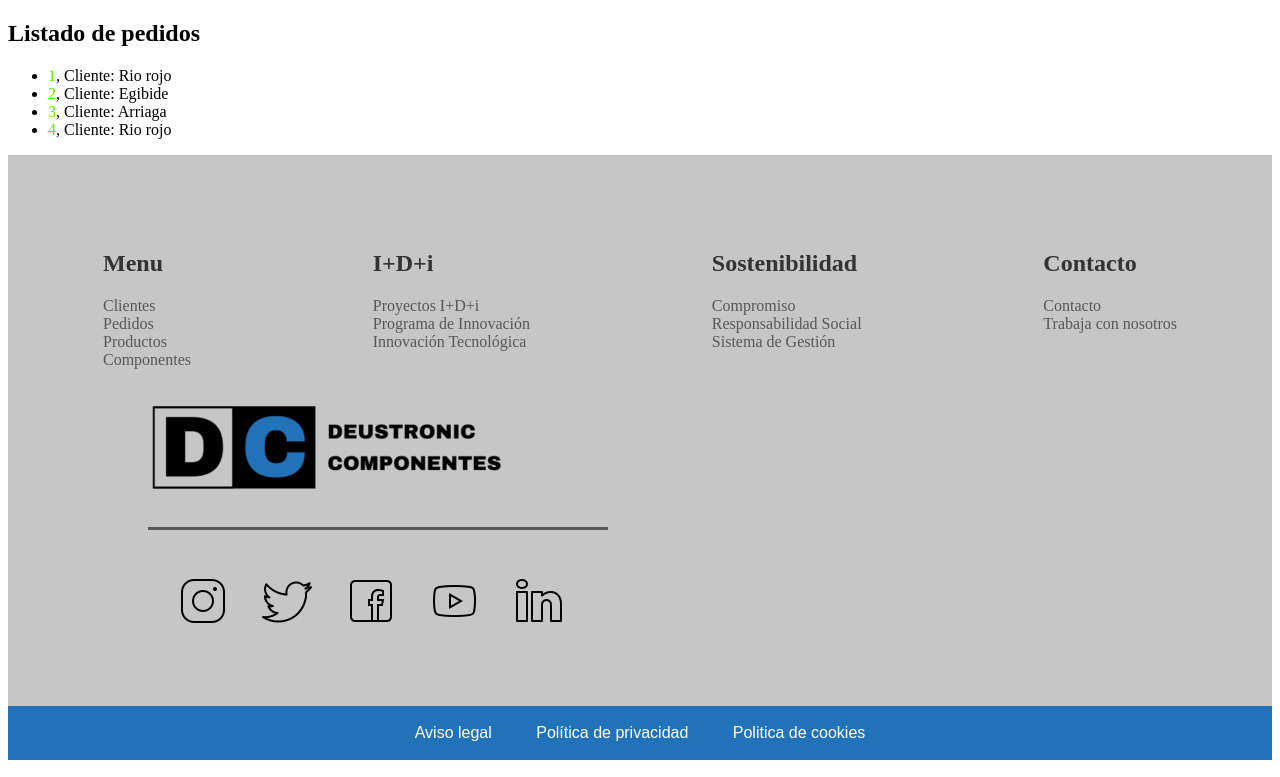
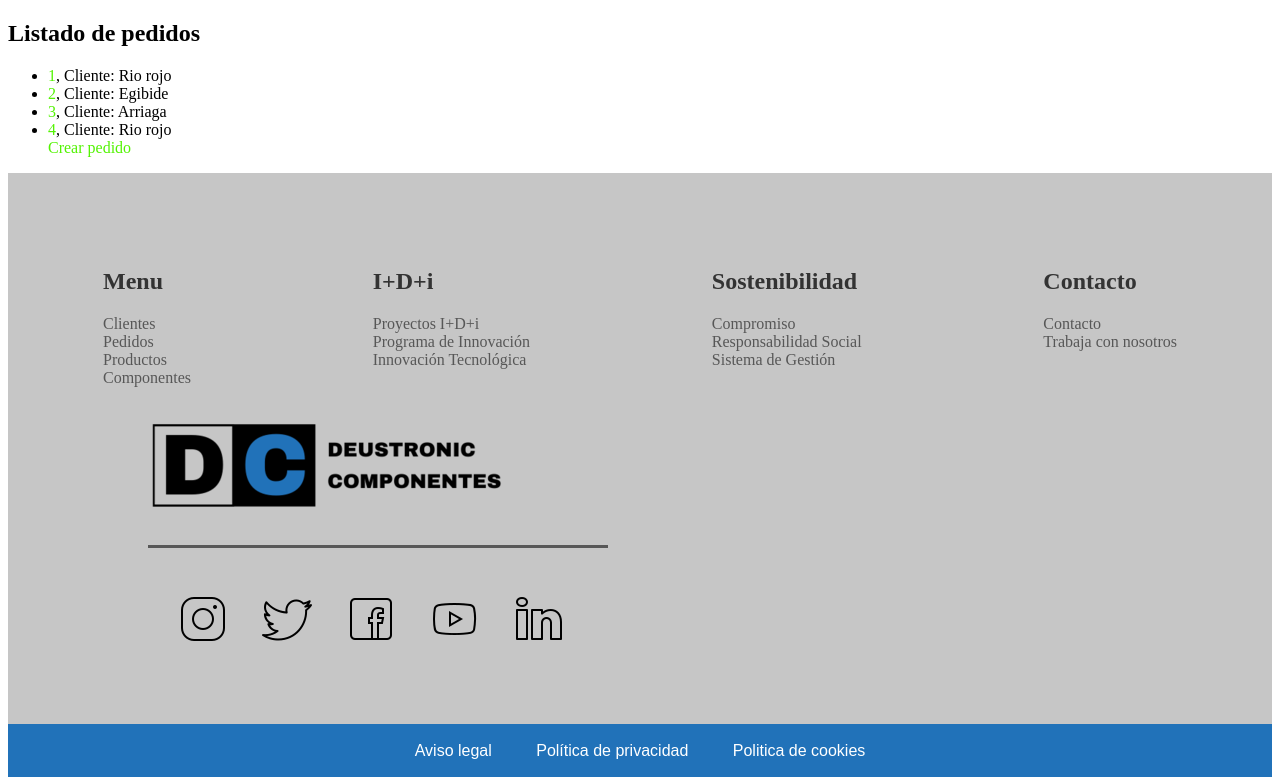
Before and after one commit to casconmikel/Proyecto_IW, a Django app: page /appGestionPedidos/pedido/list in a window 1280 px wide. Shown: the part 161-938 px from the top of the page. Run offline with Django 4.2, Linux system fonts and the light colour scheme; data comes from the database, SQL or seed files in the repository; both versions use the stored data as it was after the commit.

Commit message:
Formulario pedido

```diff
--- a/Proyecto_IW/appGestionPedidos/templates/appGestionPedidos/pedido_list.html
+++ b/Proyecto_IW/appGestionPedidos/templates/appGestionPedidos/pedido_list.html
@@ -11,6 +11,7 @@
                 <a href="/appGestionPedidos/pedido_list/{{ pedido.id }}">{{ pedido.id }}</a>, Cliente: {{ pedido.cliente.nombreEmpresa }}
             </li>
         {% endfor %}
+        <a href="/appGestionPedidos/pedido/create">Crear pedido</a>
         </ul>
     {% else %}
     <p>No hay pedidos creados.</p>
--- a/Proyecto_IW/appGestionPedidos/urls.py
+++ b/Proyecto_IW/appGestionPedidos/urls.py
@@ -21,6 +21,7 @@ urlpatterns = [
     path('cliente/create', views.ClienteCreateView.as_view(), name='cliente_create'),
     path('componente/create', views.ComponenteCreateView.as_view(), name='componente_create'),
     path('producto/create', views.ProductoCreateView.as_view(), name='producto_create'),
+    path('pedido/create', views.PedidoCreateView.as_view(), name='pedido_create'),
     # URLs BORRAR
 
     # URLs MODIFICAR
--- a/Proyecto_IW/appGestionPedidos/views.py
+++ b/Proyecto_IW/appGestionPedidos/views.py
@@ -73,3 +73,20 @@ class ProductoCreateView(View):
             formulario.save()
             return redirect('producto')
         return render(request, 'appGestionPedidos/producto_create.html', {'formulario': formulario})
+
+
+class PedidoCreateView(View):
+
+    def get(self, request, *args, **kwargs):
+        formulario = PedidoForm()
+        context = {
+            'formulario': formulario
+        }
+        return render(request, 'appGestionPedidos/pedido_create.html', context)
+
+    def post(self, request, *args, **kwargs):
+        formulario = PedidoForm(request.POST)
+        if formulario.is_valid():
+            formulario.save()
+            return redirect('pedido')
+        return render(request, 'appGestionPedidos/pedido_create.html', {'formulario': formulario})
```
Also changed, not shown: Proyecto_IW/appGestionPedidos/templates/appGestionPedidos/pedido_create.html (added, +17 -0 lines), Proyecto_IW/db.sqlite3.
